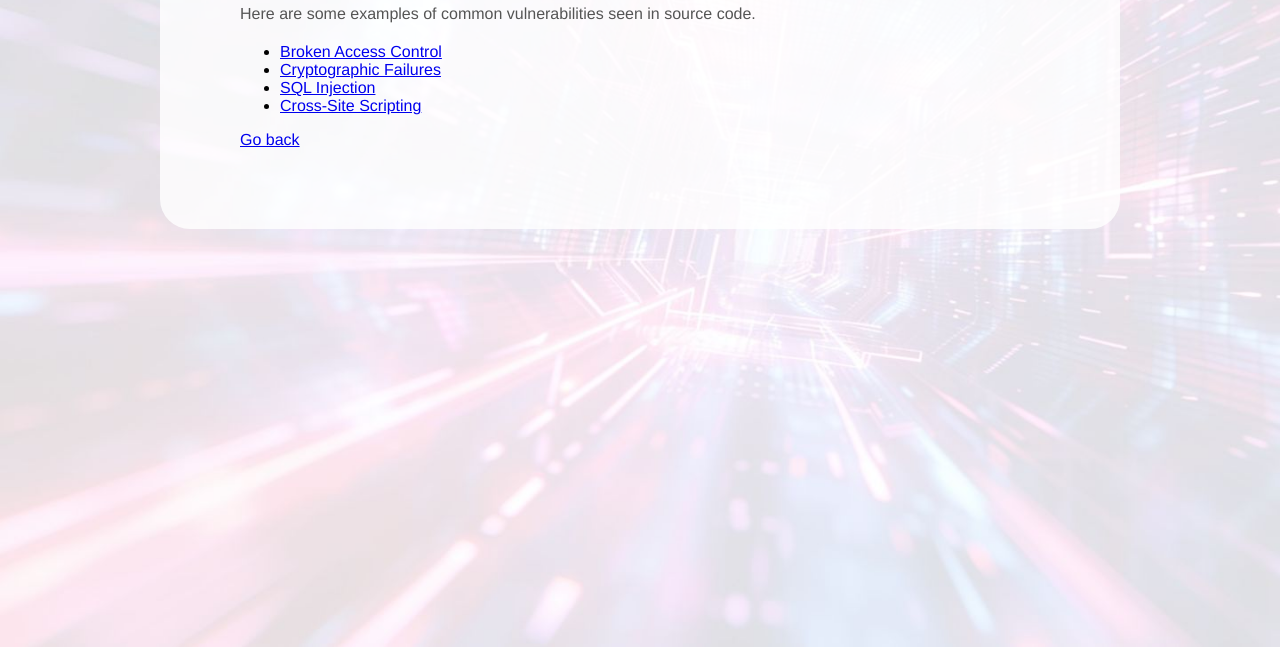
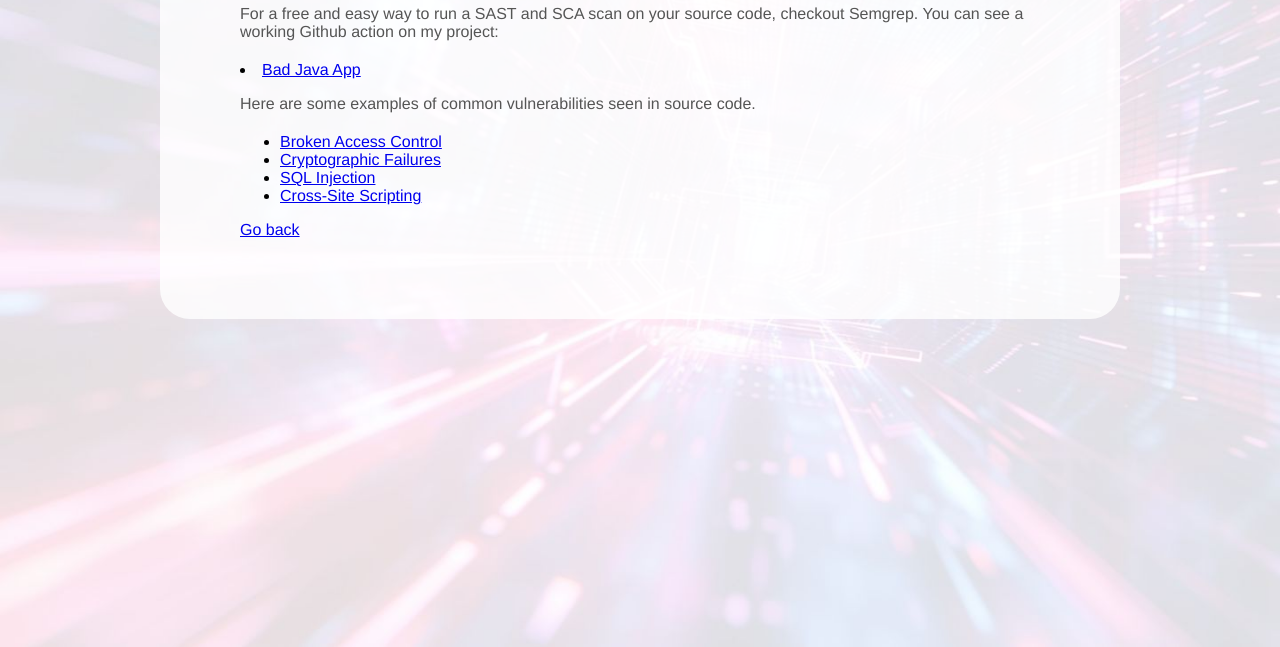
Before and after one commit to jtrinidad1987/MyPublicWebsite, a plain HTML site: page public/AppSec/appsec.html in a window 1280 px wide. Shown: the part 153-800 px from the top of the page. Drawn offline with Linux system fonts and the light colour scheme.

Commit message:
Updated files

```diff
--- a/public/AppSec/appsec.html
+++ b/public/AppSec/appsec.html
@@ -9,6 +9,8 @@
 <body>
     <div class="container">
         <h1>Application security</h1>
+        <p>For a free and easy way to run a SAST and SCA scan on your source code, checkout Semgrep. You can see a working Github action on my project: </p>
+        <li><a href="https://github.com/jtrinidad1987/bad-java-app1" >Bad Java App</a></li>
         <p>Here are some examples of common vulnerabilities seen in source code.</p>
 
         <ul>
```
